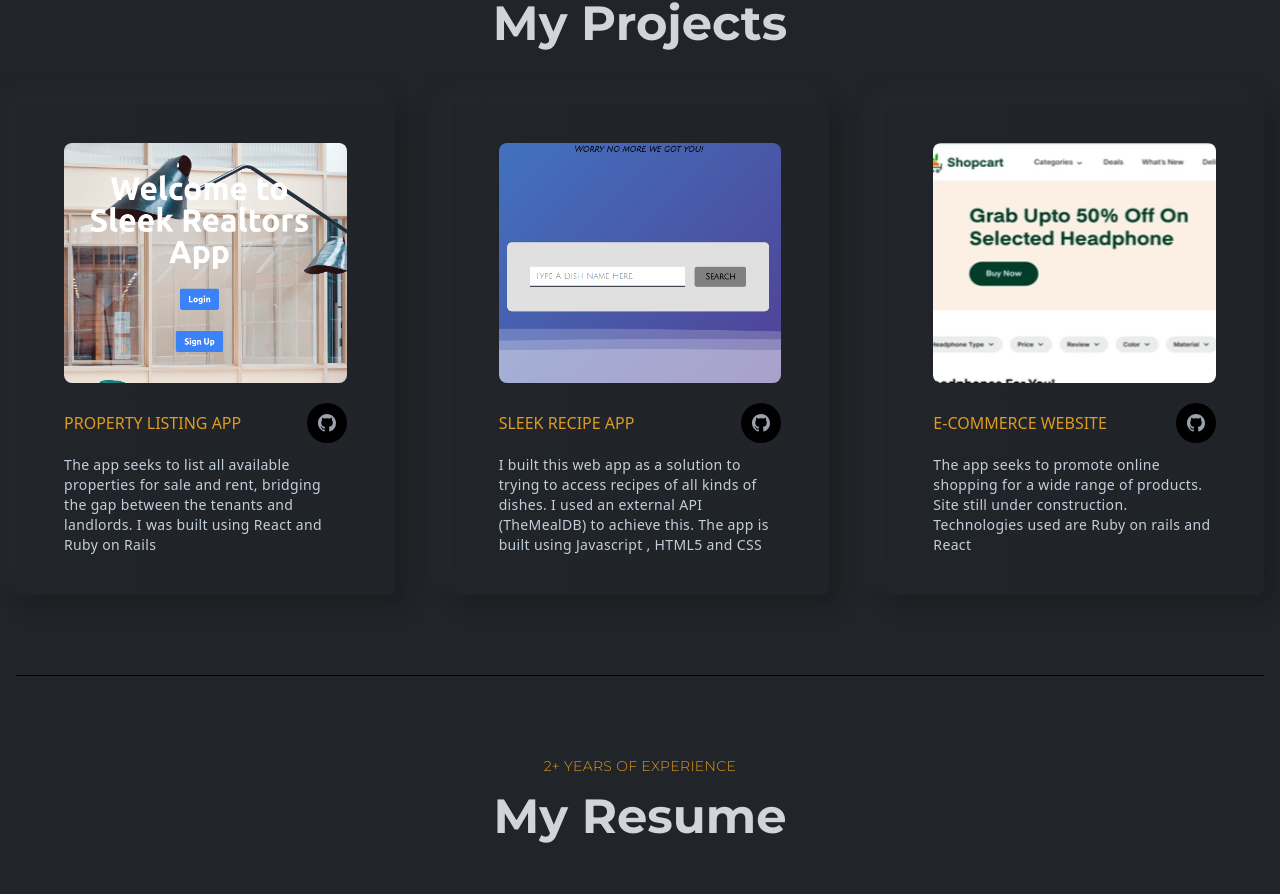
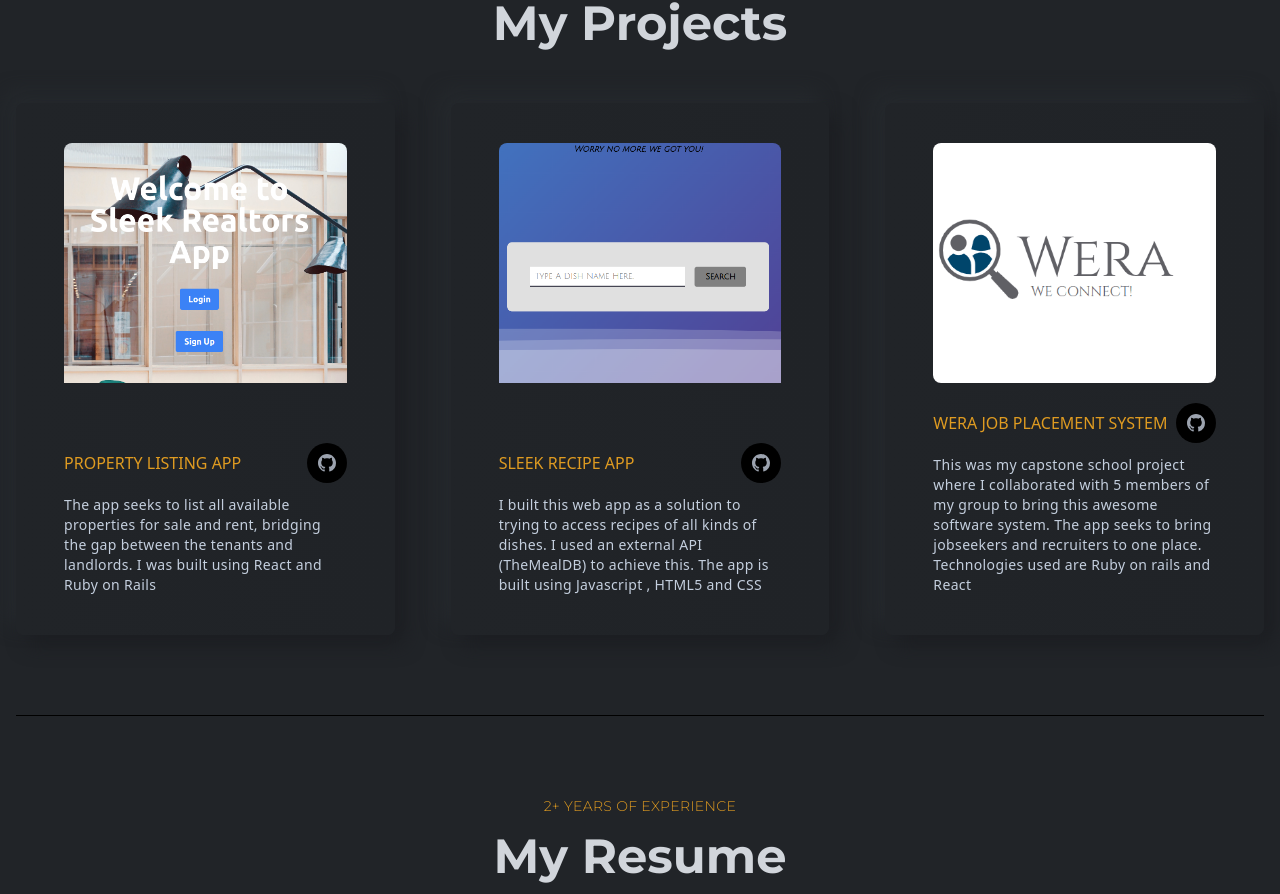
Before and after one commit to alvinmithamo/portifolio-revamp, a React (Create React App) app: page / in a window 1280 px wide. Shown: the part 1635-2529 px from the top of the page. Built offline with nearby package versions, Linux system fonts and the light colour scheme.

Commit message:
added project profile

```diff
--- a/src/components/projects/Projects.js
+++ b/src/components/projects/Projects.js
@@ -1,7 +1,9 @@
 import React from 'react'
 import Title from '../layouts/Title'
-import { projectFour, projectFive, projectSeven } from "../../assets/index";
+import { projectFour, projectFive, projectSix } from "../../assets/index";
 import ProjectsCard from './ProjectsCard';
+import Link from 'react-dom';
+import { Button } from 'react-scroll';
 
 const Projects = () => {
   return (
@@ -20,18 +22,25 @@ const Projects = () => {
           title="PROPERTY LISTING APP"
           des=" The app seeks to list all available properties for sale and rent, bridging the gap between the tenants and landlords. I was built using React and Ruby on Rails "
           src={projectFour}
+
+
         />
         <ProjectsCard
           title="SLEEK RECIPE APP"
           des=" I built this web app as a solution to trying to access recipes of all kinds of dishes. I used an external API (TheMealDB) to achieve this. The app is built using Javascript , HTML5 and CSS"
           src={projectFive}
+
           />
         <ProjectsCard
-          title="E-commerce Website"
-          des=" The app seeks to promote online shopping for a wide range of products. Site still under construction. Technologies used are Ruby on rails and React"
-          src={projectSeven}
+
+          title=" WERA JOB PLACEMENT SYSTEM"
+          des=" This was my capstone school project where I collaborated with 5 members of my group to bring this awesome software system. The app seeks to bring jobseekers and recruiters to one place. Technologies used are Ruby on rails and React"
+
+          src={projectSix}
+
 
         />
+
         {/* <ProjectsCard
           title="ECOMMERCE WEB APP"
           des=" "
```
